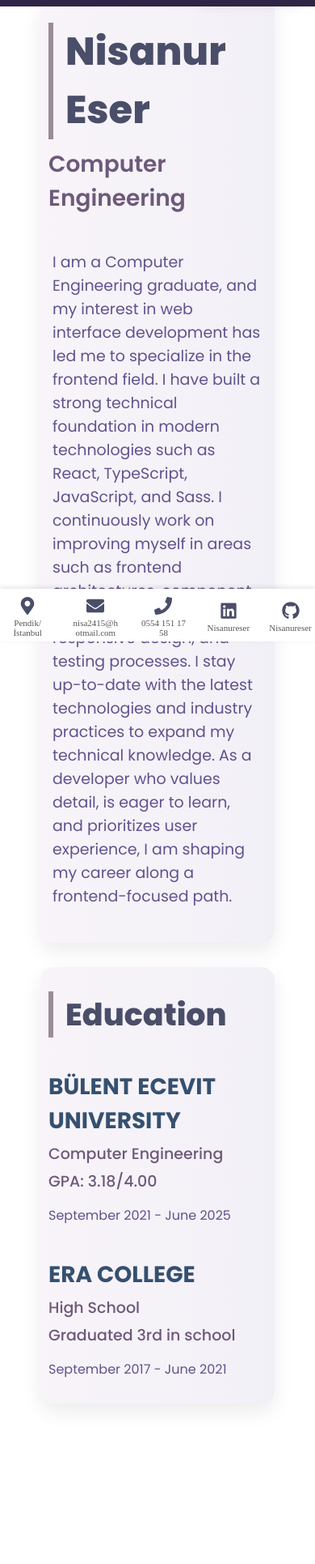
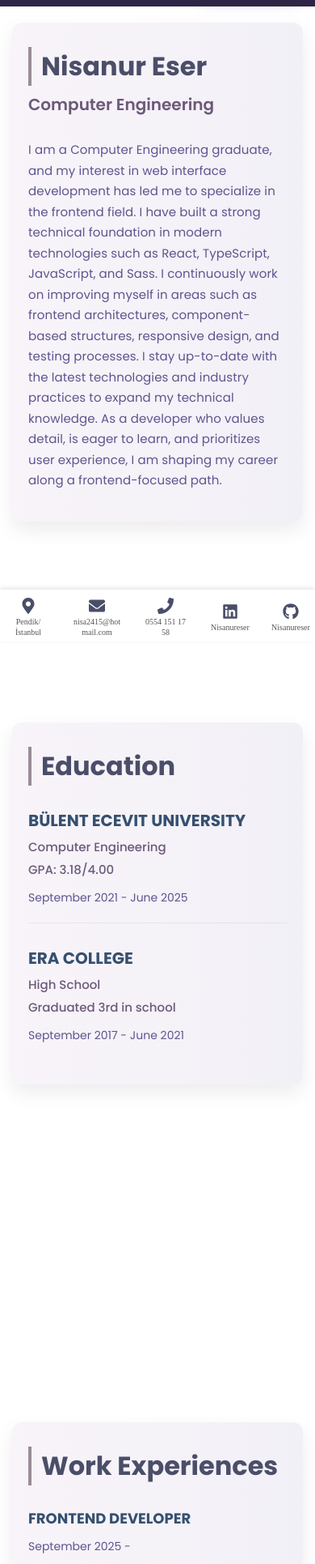
Before and after one commit to Nisanureser/resumeApp, a React (Vite) app: page / in a window 390 px wide. Shown: the part 52-1983 px from the top of the page at 81% size. Built offline with nearby package versions, Linux system fonts and the light colour scheme; a web font is replaced by a local one.

Commit message:
tasarım iyilrşitmesi

```diff
--- a/src/App.css
+++ b/src/App.css
@@ -32,6 +32,12 @@ body {
   padding: 20px 40px;
 }
 
+@media (max-width: 768px) {
+  .main-content {
+    padding: 0;
+  }
+}
+
 /* Bölüm geçiş efektleri */
 section {
   min-height: 100vh;
--- a/src/components/workExperince.jsx
+++ b/src/components/workExperince.jsx
@@ -11,10 +11,10 @@ function WorkExperience() {
 
   const workExperienceData = [
     {
-      position: t("workExperience.internship1.position"),
-      date: t("workExperience.internship1.date"),
-      company: t("workExperience.internship1.company"),
-      description: getDescription("workExperience.internship1.description")
+      position: t("workExperience.job1.position"),
+      date: t("workExperience.job1.date"),
+      company: t("workExperience.job1.company"),
+      description: getDescription("workExperience.job1.description")
     },
     {
       position: t("workExperience.internship2.position"),
@@ -23,10 +23,10 @@ function WorkExperience() {
       description: getDescription("workExperience.internship2.description")
     },
     {
-      position: t("workExperience.job1.position"),
-      date: t("workExperience.job1.date"),
-      company: t("workExperience.job1.company"),
-      description: getDescription("workExperience.job1.description")
+      position: t("workExperience.internship1.position"),
+      date: t("workExperience.internship1.date"),
+      company: t("workExperience.internship1.company"),
+      description: getDescription("workExperience.internship1.description")
     }
   ];
 
--- a/src/css/about.css
+++ b/src/css/about.css
@@ -10,7 +10,7 @@
 }
 
 .about-title {
-  font-size: 48px;
+  font-size: 40px;
   font-weight: 800;
   color: #4a4e69;
   margin-bottom: 10px;
@@ -34,8 +34,30 @@
 }
 @media (max-width: 768px) {
   .about-container {
-    margin: 30px 10px;
-    padding: 30px 10px;
+    margin: 80px 15px 20px 15px;
+    padding: 30px 20px;
     width: auto;
+    border-radius: 12px;
+  }
+
+  .about-title {
+    font-size: 32px;
+    font-weight: 700;
+    margin-bottom: 8px;
+    border-left: 4px solid #9a8c98;
+    padding-left: 12px;
+  }
+
+  .about-subtitle {
+    font-size: 20px;
+    font-weight: 600;
+    margin-bottom: 20px;
+  }
+
+  .about-description {
+    font-size: 15px;
+    line-height: 1.7;
+    padding: 8px 0;
+    letter-spacing: 0.1px;
   }
 }
--- a/src/css/contact.css
+++ b/src/css/contact.css
@@ -21,17 +21,17 @@
 
 .contact-icon {
   position: relative;
-  font-size: 29px;
+  font-size: 20px;
   color: #4a4e69;
   cursor: pointer;
-  transition: transform 0.2s, color 0.2s;
+  transition: all 0.3s ease;
   display: flex;
   flex-direction: column;
   align-items: center;
 }
 
 .contact-icon:hover {
-  transform: scale(1.2);
+  transform: scale(1.15);
 }
 
 .contact-icon a {
@@ -45,19 +45,20 @@
 
 .contact-tooltip {
   position: absolute;
-  right: 35px;
+  right: 30px;
   top: 50%;
   transform: translateY(-50%);
   background-color: #f5f5f5;
   color: #333;
-  padding: 6px 10px;
+  padding: 5px 8px;
   border-radius: 6px;
   white-space: nowrap;
   opacity: 0;
   pointer-events: none;
   transition: opacity 0.2s ease-in-out;
   box-shadow: 0 2px 6px rgba(0, 0, 0, 0.2);
-  font-size: 14px;
+  font-size: 12px;
+  font-weight: 500;
 }
 
 .contact-icon:hover .contact-tooltip {
@@ -111,7 +112,7 @@
   }
 
   .contact-icon {
-    font-size: 22px;
+    font-size: 20px;
     min-width: 50px;
   }
 
@@ -121,12 +122,14 @@
 
   .contact-label {
     display: block;
-    font-size: 11px;
+    font-size: 10px;
     color: #555;
-    margin-top: 4px;
+    margin-top: 3px;
     text-align: center;
     max-width: 60px;
     word-wrap: break-word;
+    line-height: 1.3;
+    font-weight: 500;
   }
 
   .contact-icon a {
--- a/src/css/education.css
+++ b/src/css/education.css
@@ -11,7 +11,7 @@
 }
 
 .education-title {
-  font-size: 48px;
+  font-size: 40px;
   font-weight: 800;
   color: #4a4e69;
   margin-bottom: 10px;
@@ -55,23 +55,48 @@
 
 @media (max-width: 768px) {
   .education-container {
-    /* margin: 40px 20px;
-    padding: 40px 30px; */
-    margin: 30px 10px;
-    padding: 30px 10px;
+    margin: 20px 15px;
+    padding: 30px 20px;
     width: auto;
+    border-radius: 12px;
+  }
+
+  .education-title {
+    font-size: 32px;
+    font-weight: 700;
+    margin-bottom: 24px;
+    border-left: 4px solid #9a8c98;
+    padding-left: 12px;
   }
 
   .education-item {
     flex-direction: column;
     align-items: flex-start;
+    margin-top: 28px;
+    padding-bottom: 20px;
+    border-bottom: 1px solid rgba(154, 140, 152, 0.15);
+  }
+
+  .education-item:last-child {
+    border-bottom: none;
+  }
+
+  .education-school {
+    font-size: 20px;
+    font-weight: 700;
+    margin-bottom: 6px;
+  }
+
+  .education-degree {
+    font-size: 15px;
+    margin: 4px 0;
+    line-height: 1.6;
   }
 
   .education-date {
     text-align: left;
-    margin-top: 10px;
-  }
-  .education-title {
-    font-size: 38px;
+    margin-top: 8px;
+    min-width: auto;
+    font-size: 14px;
   }
 }
--- a/src/css/languageToggle.css
+++ b/src/css/languageToggle.css
@@ -5,9 +5,9 @@
   z-index: 1000;
   display: flex;
   align-items: center;
-  gap: 12px;
+  gap: 10px;
   background: linear-gradient(to right, #f8f4f9, #f2f0f7);
-  padding: 10px 16px;
+  padding: 8px 12px;
   border-radius: 30px;
   box-shadow: 0 4px 15px rgba(74, 78, 105, 0.15);
   font-family: "Montserrat", sans-serif;
@@ -15,11 +15,11 @@
 }
 
 .language-label {
-  font-size: 14px;
+  font-size: 12px;
   font-weight: 600;
   color: #9a8c98;
   transition: all 0.3s ease;
-  min-width: 28px;
+  min-width: 24px;
   text-align: center;
   letter-spacing: 0.5px;
 }
@@ -27,16 +27,16 @@
 .language-label.active {
   color: #4a4e69;
   font-weight: 700;
-  transform: scale(1.1);
+  transform: scale(1.05);
 }
 
 .language-switch {
   position: relative;
-  width: 52px;
-  height: 28px;
+  width: 44px;
+  height: 24px;
   background: linear-gradient(135deg, #6d597a 0%, #5e548e 100%);
   border: none;
-  border-radius: 28px;
+  border-radius: 24px;
   cursor: pointer;
   padding: 0;
   transition: all 0.3s ease;
@@ -63,10 +63,10 @@
 
 .language-switch-slider {
   position: absolute;
-  top: 4px;
-  left: 4px;
-  width: 20px;
-  height: 20px;
+  top: 3px;
+  left: 3px;
+  width: 18px;
+  height: 18px;
   background: linear-gradient(135deg, #ffffff 0%, #f8f4f9 100%);
   border-radius: 50%;
   transition: transform 0.3s cubic-bezier(0.4, 0, 0.2, 1);
@@ -78,7 +78,7 @@
 }
 
 .language-switch.english .language-switch-slider {
-  transform: translateX(24px);
+  transform: translateX(20px);
 }
 
 /* Responsive */
--- a/src/css/leftField.css
+++ b/src/css/leftField.css
@@ -123,15 +123,17 @@
 }
 
 .mobile-menu button {
-  padding: 12px;
+  padding: 14px 20px;
   color: white;
   background: none;
   border: none;
-  font-size: 16px;
+  font-size: 15px;
+  font-weight: 500;
   cursor: pointer;
   width: 100%;
   text-align: center;
   transition: background 0.3s;
+  letter-spacing: 0.3px;
 }
 
 .mobile-menu button:hover {
--- a/src/css/references.css
+++ b/src/css/references.css
@@ -10,7 +10,7 @@
 }
 
 .references-title {
-  font-size: 48px;
+  font-size: 40px;
   font-weight: 800;
   color: #4a4e69;
   margin-bottom: 30px;
@@ -74,43 +74,47 @@
 }
 
 @media (max-width: 768px) {
-  .references-list {
-    grid-template-columns: 1fr;
-  }
   .references-container {
-    margin: 120px auto;
+    margin: 20px 15px;
     padding: 30px 20px;
+    width: auto;
+    border-radius: 12px;
   }
 
   .references-title {
-    font-size: 36px;
-  }
-}
-
-/* Küçük ekranlar (telefon) */
-@media (max-width: 768px) {
-  .references-container {
-    /* margin: 120px 10px;
-    padding: 25px 15px; */
-    margin: 30px 10px;
-    padding: 30px 10px;
-    width: auto;
+    font-size: 32px;
+    font-weight: 700;
+    margin-bottom: 24px;
+    border-left: 4px solid #9a8c98;
+    padding-left: 12px;
   }
 
-  .references-title {
-    font-size: 36px;
+  .references-list {
+    grid-template-columns: 1fr;
+    gap: 16px;
   }
 
   .reference-card {
-    padding: 16px 15px;
+    padding: 18px;
+    border-radius: 10px;
   }
 
   .name {
     font-size: 18px;
+    font-weight: 700;
+    margin-bottom: 6px;
   }
 
-  .position,
-  .company,
+  .position {
+    font-size: 14px;
+    margin-bottom: 4px;
+  }
+
+  .company {
+    font-size: 13px;
+    margin-bottom: 8px;
+  }
+
   .phone {
     font-size: 14px;
   }
--- a/src/css/skills.css
+++ b/src/css/skills.css
@@ -10,7 +10,7 @@
 }
 
 .skills-title {
-  font-size: 48px;
+  font-size: 40px;
   font-weight: 800;
   color: #4a4e69;
   margin-bottom: 30px;
@@ -55,16 +55,37 @@
 
 @media (max-width: 768px) {
   .skills-container {
-    margin: 30px 10px;
-    padding: 30px 10px;
+    margin: 20px 15px;
+    padding: 30px 20px;
     width: auto;
+    border-radius: 12px;
+  }
+
+  .skills-title {
+    font-size: 32px;
+    font-weight: 700;
+    margin-bottom: 24px;
+    border-left: 4px solid #9a8c98;
+    padding-left: 12px;
+  }
+
+  .skills-group {
+    margin-bottom: 24px;
+  }
+
+  .group-title {
+    font-size: 18px;
+    font-weight: 600;
+    margin-bottom: 10px;
   }
 
   .skills-list {
-    gap: 10px;
+    gap: 8px;
   }
 
-  .skills-title {
-    font-size: 36px;
+  .skills-list li {
+    font-size: 14px;
+    padding: 6px 14px;
+    border-radius: 18px;
   }
 }
--- a/src/css/workExperience.css
+++ b/src/css/workExperience.css
@@ -11,7 +11,7 @@
 }
 
 .work-title {
-  font-size: 48px;
+  font-size: 40px;
   font-weight: 800;
   color: #4a4e69;
   margin-bottom: 10px;
@@ -71,31 +71,61 @@
 /* Responsive tasarım */
 @media (max-width: 768px) {
   .work-container {
-    margin: 30px 10px;
-    padding: 30px 10px;
+    margin: 20px 15px;
+    padding: 30px 20px;
     width: auto;
+    border-radius: 12px;
   }
+
   .work-title {
-    font-size: 36px;
+    font-size: 32px;
+    font-weight: 700;
+    margin-bottom: 24px;
+    border-left: 4px solid #9a8c98;
+    padding-left: 12px;
+  }
+
+  .work-item {
+    margin-top: 28px;
+    padding-bottom: 24px;
+    border-bottom: 1px solid rgba(154, 140, 152, 0.15);
+  }
+
+  .work-item:last-child {
+    border-bottom: none;
   }
 
   .work-header {
     flex-direction: column;
     align-items: flex-start;
+    gap: 8px;
+    margin-bottom: 8px;
+  }
+
+  .work-position {
+    font-size: 18px;
+    font-weight: 700;
+    word-break: normal;
+    white-space: normal;
+    line-height: 1.4;
+    margin-right: 0;
+    max-width: 100%;
   }
 
   .work-date {
     margin-left: 0;
+    margin-top: 4px;
+    font-size: 14px;
+  }
+
+  .work-company {
+    font-size: 16px;
+    margin: 6px 0 10px 0;
+  }
+
+  .work-description {
+    font-size: 14px;
+    line-height: 1.7;
     margin-top: 8px;
   }
-  .work-position {
-    font-size: 28px;
-    font-weight: 700;
-    word-break: normal;
-    white-space: normal;
-  }
-  .work-company {
-    font-size: 19px;
-    margin: 5px 0;
-  }
 }
```
